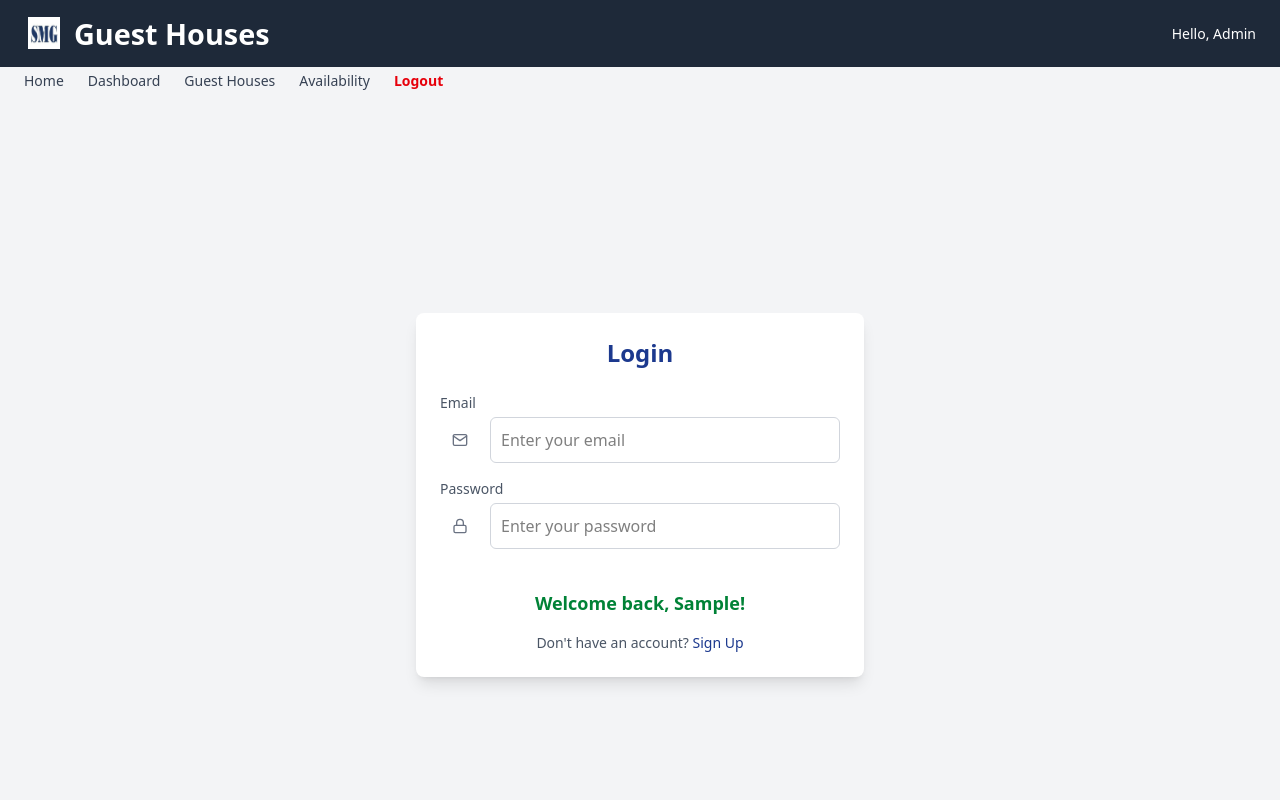
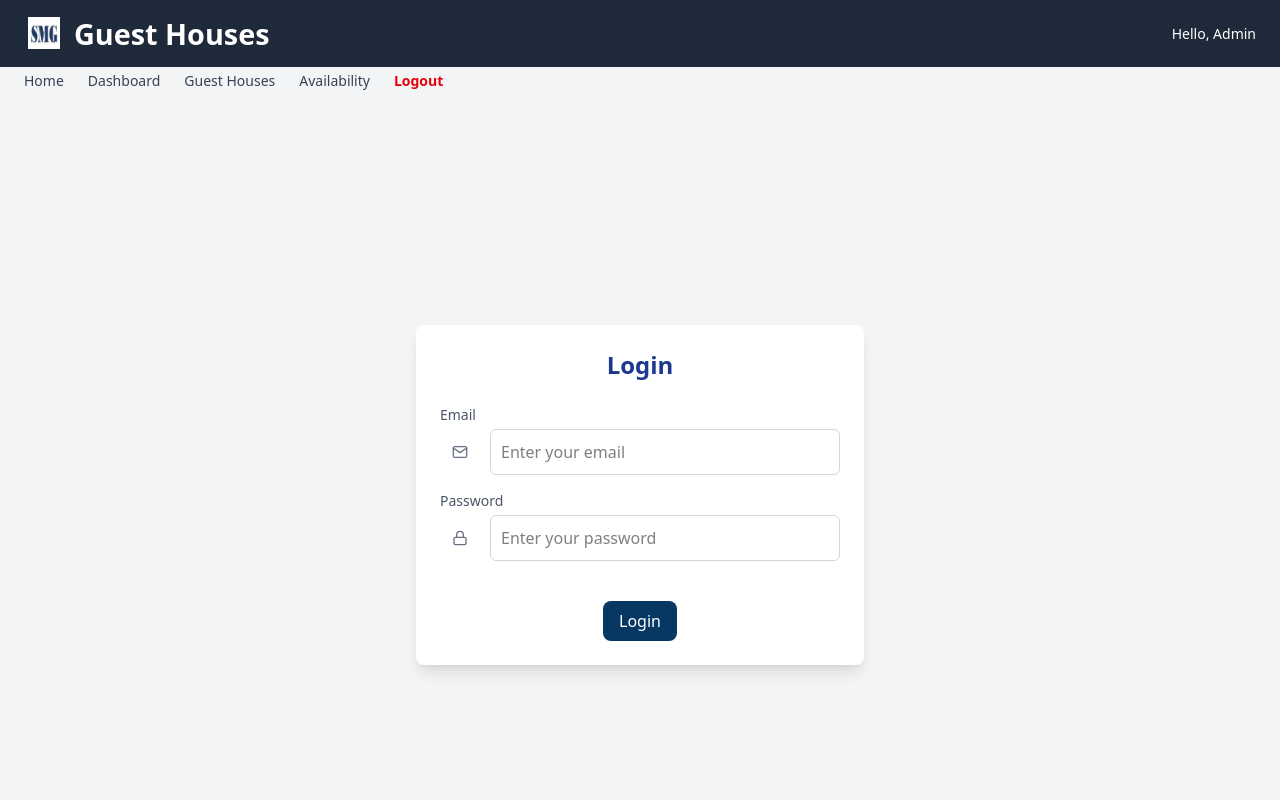
Before and after one commit to priyanshuKshk/GUEST-HOUSES-BOOKING-PROJECT, a React (Vite) app in the folder client/: page /login in a window 1280 px wide. Shown: the top 800 px of the page. Built offline with nearby package versions, Linux system fonts and the light colour scheme; no server answers; sample sign-in values are in the browser's storage.

Commit message:
refactor(Login): remove conditional rendering for logged-in state and clean up unused elements

```diff
--- a/client/src/pages/Login.jsx
+++ b/client/src/pages/Login.jsx
@@ -110,7 +110,6 @@
           </div>
 
         <div className="flex flex-col items-center mt-10">
-      {!isLoggedIn ? (
         <motion.button
           onClick={handleLogin}
             onMouseEnter={() => setHover(true)}
@@ -119,23 +118,8 @@
       style={{backgroundColor: hover ? '#0b5394' : '#073763'  , transition: 'background-color 0.3s ease',  cursor: 'pointer',borderRadius:'8px'}}  >
           Login
         </motion.button>
-      ) : (
-        <div className="text-lg font-semibold text-green-700">
-  Welcome back, {user?.firstName || "User"}!
-</div>
-
-      )}
     </div>
         </form>
-
-        <div className="mt-4 text-center">
-          <p className="text-sm text-gray-600">
-            Don't have an account?{' '}
-            <a href="/sign-up" className="text-blue-900 hover:underline">
-              Sign Up
-            </a>
-          </p>
-        </div>
       </motion.div>
     </div>)
   );
```
